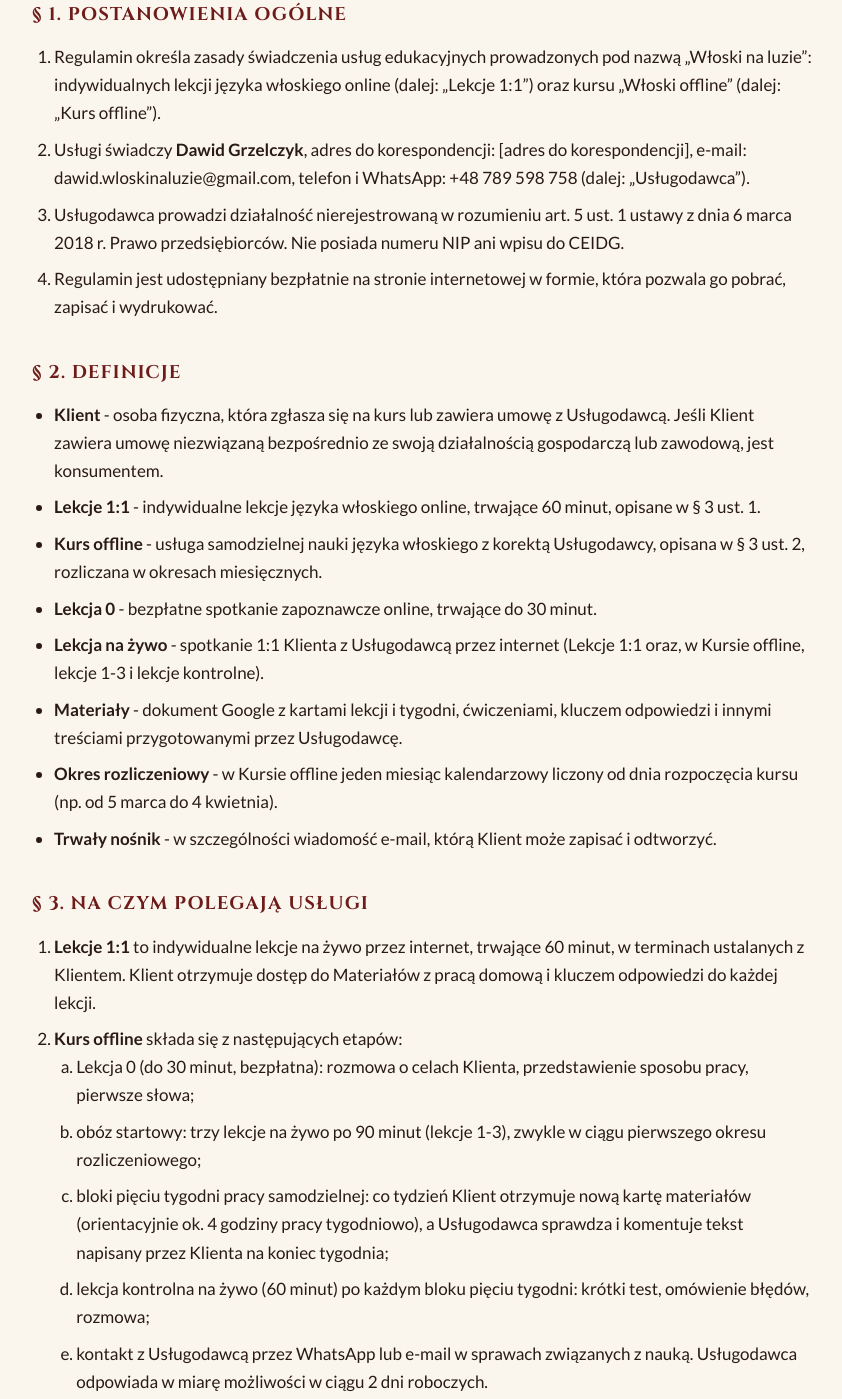
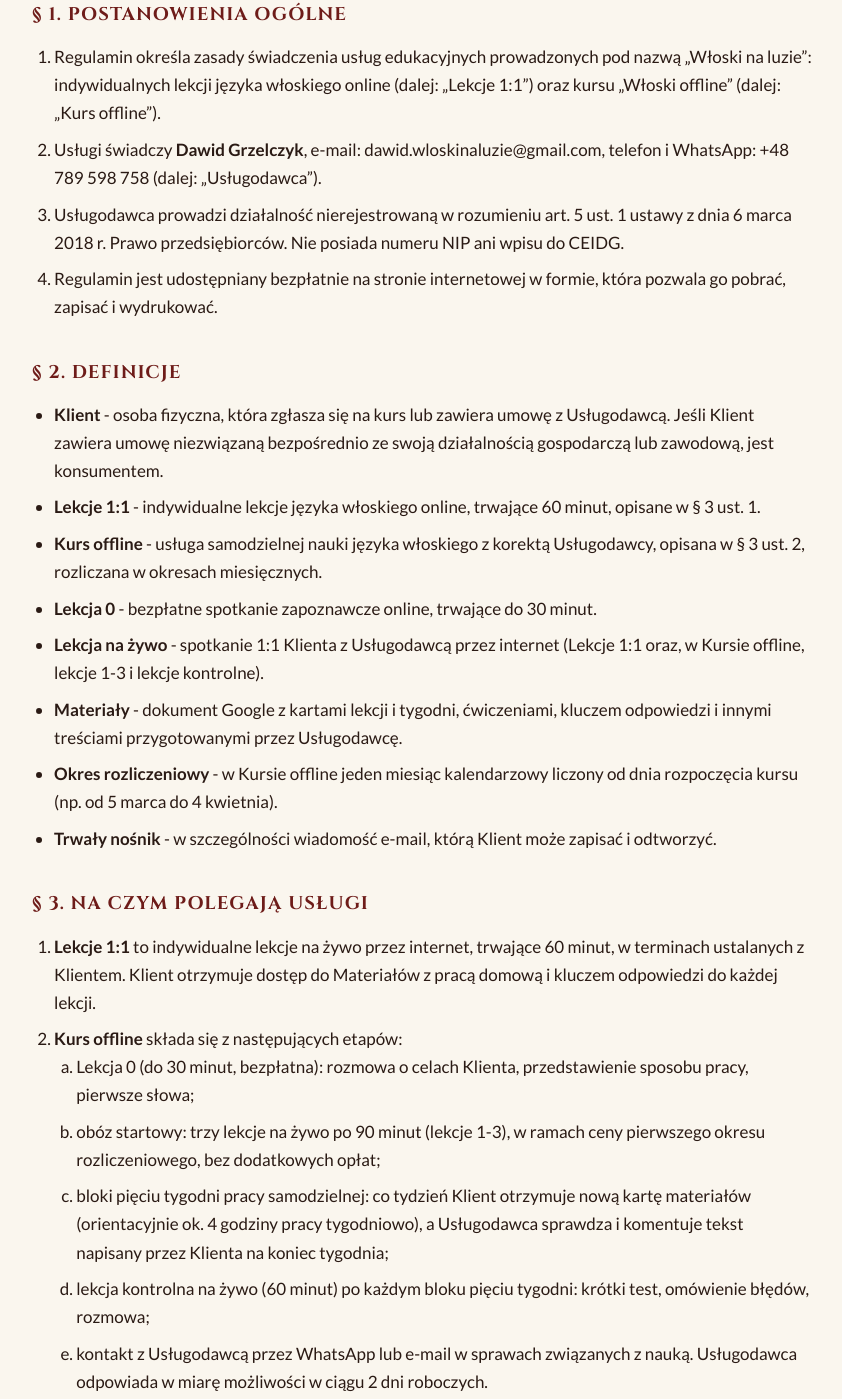
Before and after one commit to dondejvburrito/wloski-na-luzie-strona, a plain HTML site: page regulamin.html in a window 1280 px wide. Shown: the part 558-1957 px from the top of the page, without its empty margins (218-1060 px from the left). Drawn offline with Linux system fonts and the light colour scheme.

Commit message:
Obóz L1-3 w cenie pierwszego miesiąca, kontakt e-mail zamiast adresu
Adres pocztowy jest opcjonalny w config.js; gdy pusty, regulamin
i polityka pokazują tylko e-mail i telefon.

Co-Authored-By: Claude Opus 5.5 <noreply@anthropic.com>
Claude-Session: https://claude.ai/code/session_016oDL49hb4B6wCT2WzT6tfN

```diff
--- a/assets/js/config.js
+++ b/assets/js/config.js
@@ -7,8 +7,9 @@ window.SITE_CONFIG = {
   ownerName: "Dawid Grzelczyk",
   ownerPhone: "+48 789 598 758",
   ownerEmail: "dawid.wloskinaluzie@gmail.com",
-  // Adres do korespondencji: ustawa o prawach konsumenta wymaga go w regulaminie (może być adres do doręczeń, nie musi być domowy)
-  ownerAddress: "[adres do korespondencji]",
+  // Adres pocztowy do korespondencji (opcjonalnie). Puste = w regulaminie i polityce widać tylko e-mail i telefon.
+  // Ustawa o prawach konsumenta wymaga adresu przedsiębiorcy, więc warto go wpisać (np. adres do doręczeń).
+  ownerAddress: "",
 
   // Numer WhatsApp w formacie międzynarodowym, same cyfry, bez + i spacji (np. 48600123456)
   whatsapp: "48789598758",
--- a/assets/js/main.js
+++ b/assets/js/main.js
@@ -10,6 +10,9 @@
   $$("[data-cfg]").forEach(function (el) {
     var v = C[el.getAttribute("data-cfg")];
     if (v) el.textContent = v;
+  });
+  $$("[data-if-cfg]").forEach(function (el) {
+    if (!C[el.getAttribute("data-if-cfg")]) el.hidden = true;
   });
   var waText = encodeURIComponent("Ciao! Chcę zapytać o lekcje włoskiego.");
   $$("[data-wa]").forEach(function (a) {
--- a/regulamin.html
+++ b/regulamin.html
@@ -45,7 +45,7 @@
   <h2 id="p1">§ 1. Postanowienia ogólne</h2>
   <ol>
     <li>Regulamin określa zasady świadczenia usług edukacyjnych prowadzonych pod nazwą „Włoski na luzie”: indywidualnych lekcji języka włoskiego online (dalej: „Lekcje 1:1”) oraz kursu „Włoski offline” (dalej: „Kurs offline”).</li>
-    <li>Usługi świadczy <strong><span data-cfg="ownerName">[Imię i Nazwisko]</span></strong>, adres do korespondencji: <span data-cfg="ownerAddress">[adres do korespondencji]</span>, e-mail: <span data-cfg="ownerEmail">[adres@email.pl]</span>, telefon i WhatsApp: <span data-cfg="ownerPhone">[+48 000 000 000]</span> (dalej: „Usługodawca”).</li>
+    <li>Usługi świadczy <strong><span data-cfg="ownerName">[Imię i Nazwisko]</span></strong>, <span data-if-cfg="ownerAddress">adres do korespondencji: <span data-cfg="ownerAddress">[adres do korespondencji]</span>, </span>e-mail: <span data-cfg="ownerEmail">[adres@email.pl]</span>, telefon i WhatsApp: <span data-cfg="ownerPhone">[+48 000 000 000]</span> (dalej: „Usługodawca”).</li>
     <li>Usługodawca prowadzi działalność nierejestrowaną w rozumieniu art. 5 ust. 1 ustawy z dnia 6 marca 2018 r. Prawo przedsiębiorców. Nie posiada numeru NIP ani wpisu do CEIDG.</li>
     <li>Regulamin jest udostępniany bezpłatnie na stronie internetowej w formie, która pozwala go pobrać, zapisać i wydrukować.</li>
   </ol>
@@ -68,7 +68,7 @@
     <li><strong>Kurs offline</strong> składa się z następujących etapów:
       <ol type="a">
         <li>Lekcja 0 (do 30 minut, bezpłatna): rozmowa o celach Klienta, przedstawienie sposobu pracy, pierwsze słowa;</li>
-        <li>obóz startowy: trzy lekcje na żywo po 90 minut (lekcje 1-3), zwykle w ciągu pierwszego okresu rozliczeniowego;</li>
+        <li>obóz startowy: trzy lekcje na żywo po 90 minut (lekcje 1-3), w ramach ceny pierwszego okresu rozliczeniowego, bez dodatkowych opłat;</li>
         <li>bloki pięciu tygodni pracy samodzielnej: co tydzień Klient otrzymuje nową kartę materiałów (orientacyjnie ok. 4 godziny pracy tygodniowo), a Usługodawca sprawdza i komentuje tekst napisany przez Klienta na koniec tygodnia;</li>
         <li>lekcja kontrolna na żywo (60 minut) po każdym bloku pięciu tygodni: krótki test, omówienie błędów, rozmowa;</li>
         <li>kontakt z Usługodawcą przez WhatsApp lub e-mail w sprawach związanych z nauką. Usługodawca odpowiada w miarę możliwości w ciągu 2 dni roboczych.</li>
@@ -166,7 +166,7 @@
   <h2 id="wzor">Wzór formularza odstąpienia od umowy</h2>
   <p class="meta">(formularz należy wypełnić i odesłać tylko w przypadku chęci odstąpienia od umowy)</p>
   <div class="form-box">
-    <p><strong>Adresat:</strong> <span data-cfg="ownerName">[Imię i Nazwisko]</span>, <span data-cfg="ownerAddress">[adres do korespondencji]</span>, e-mail: <span data-cfg="ownerEmail">[adres@email.pl]</span></p>
+    <p><strong>Adresat:</strong> <span data-cfg="ownerName">[Imię i Nazwisko]</span>, <span data-if-cfg="ownerAddress"><span data-cfg="ownerAddress">[adres do korespondencji]</span>, </span>e-mail: <span data-cfg="ownerEmail">[adres@email.pl]</span></p>
     <p>Ja, niżej podpisany/podpisana, niniejszym informuję o moim odstąpieniu od umowy o świadczenie usługi: Lekcje 1:1 online / Kurs „Włoski offline” (niepotrzebne skreślić).</p>
     <p>Data zawarcia umowy: ………………………</p>
     <p>Imię i nazwisko konsumenta: ………………………</p>
```
Also changed, not shown: index.html (+2 -2 lines), polityka-prywatnosci.html (+1 -1 lines).
